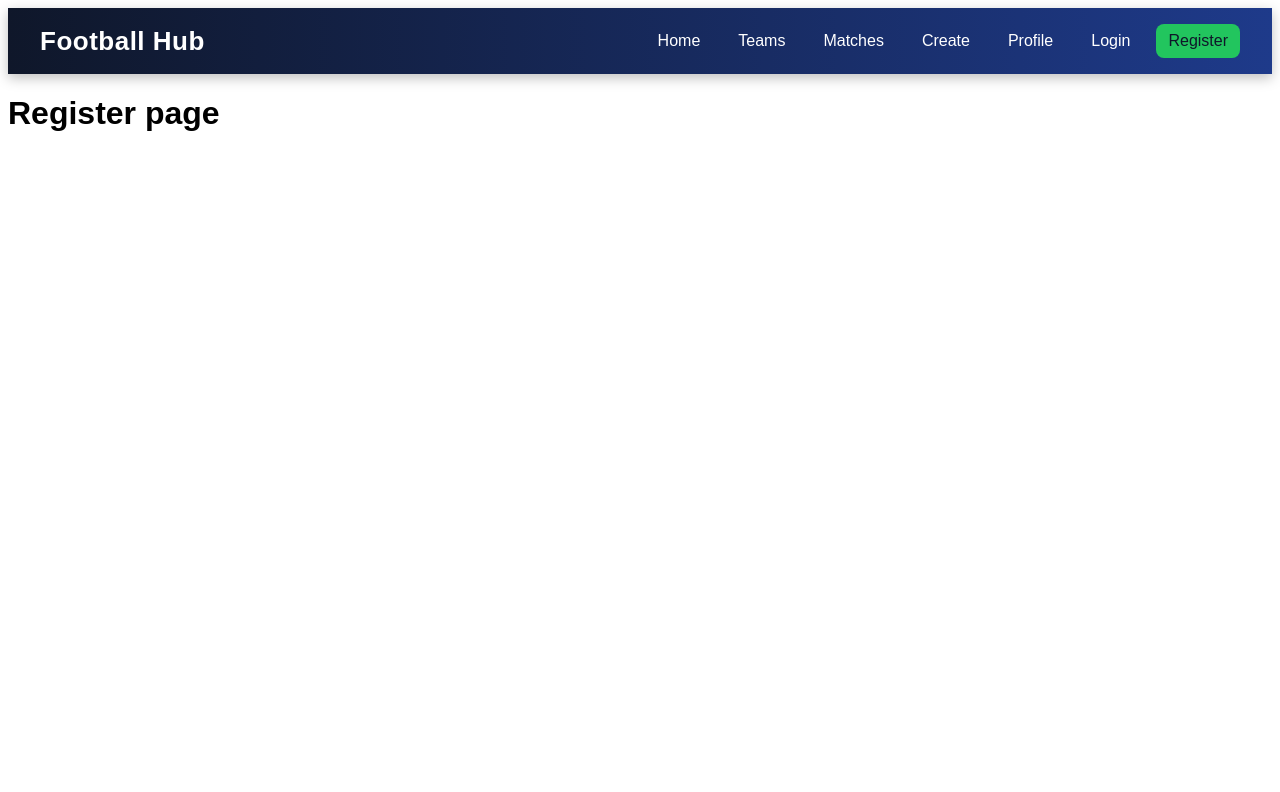
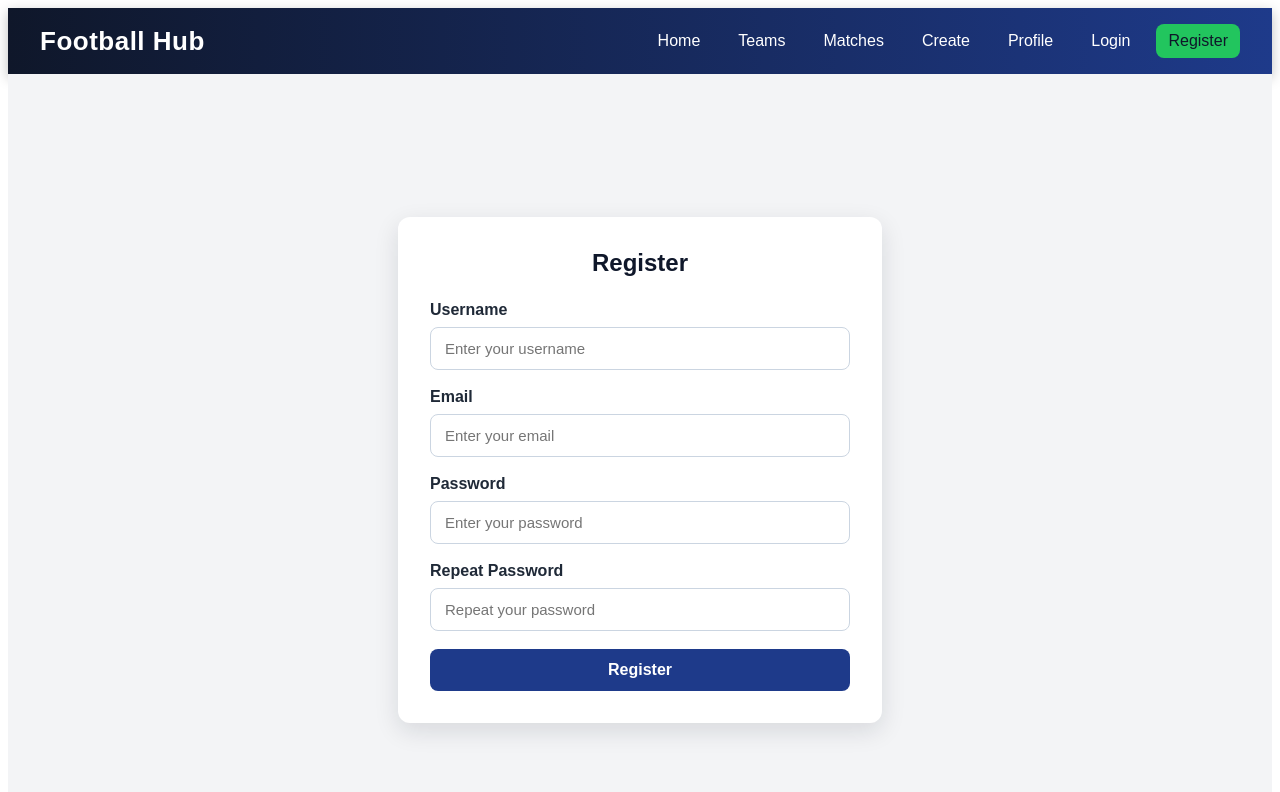
Before and after one commit to Petar-Yoan/football-hub-react, a React (Vite) app: page /register in a window 1280 px wide. Shown: the top 792 px of the page. Built offline with nearby package versions, Linux system fonts and the light colour scheme.

Commit message:
Add login and register forms

```diff
--- a/src/App.css
+++ b/src/App.css
@@ -39,3 +39,72 @@
   background-color: #22c55e;
   color: #0f172a;
 }
+
+.form-page {
+  min-height: calc(100vh - 72px);
+  display: flex;
+  justify-content: center;
+  align-items: center;
+  padding: 32px 16px;
+  background: #f3f4f6;
+}
+
+.form-card {
+  width: 100%;
+  max-width: 420px;
+  background: #ffffff;
+  padding: 32px;
+  border-radius: 12px;
+  box-shadow: 0 8px 24px rgba(15, 23, 42, 0.12);
+}
+
+.form-card h1 {
+  margin: 0 0 24px;
+  text-align: center;
+  color: #0f172a;
+}
+
+.auth-form {
+  display: flex;
+  flex-direction: column;
+  gap: 18px;
+}
+
+.form-group {
+  display: flex;
+  flex-direction: column;
+  gap: 8px;
+}
+
+.form-group label {
+  font-weight: 600;
+  color: #1f2937;
+}
+
+.form-group input {
+  padding: 12px 14px;
+  border: 1px solid #cbd5e1;
+  border-radius: 8px;
+  font-size: 15px;
+  outline: none;
+}
+
+.form-group input:focus {
+  border-color: #1e3a8a;
+}
+
+.form-button {
+  border: none;
+  padding: 12px 16px;
+  border-radius: 8px;
+  background-color: #1e3a8a;
+  color: #ffffff;
+  font-size: 16px;
+  font-weight: 600;
+  cursor: pointer;
+}
+
+.form-button:hover {
+  background-color: #22c55e;
+  color: #0f172a;
+}
--- a/src/pages/Login.tsx
+++ b/src/pages/Login.tsx
@@ -1,4 +1,48 @@
+import { useState } from 'react';
+
 function Login() {
-    return <h1>Login page</h1>
+  const [email, setEmail] = useState('');
+  const [password, setPassword] = useState('');
+
+  const submitHandler = (event: React.FormEvent<HTMLFormElement>) => {
+    event.preventDefault();
+    console.log('Login data:', { email, password });
+  };
+
+  return (
+    <section className="form-page">
+      <div className="form-card">
+        <h1>Login</h1>
+
+        <form className="auth-form" onSubmit={submitHandler}>
+          <div className="form-group">
+            <label htmlFor="login-email">Email</label>
+            <input
+              id="login-email"
+              type="email"
+              placeholder="Enter your email"
+              value={email}
+              onChange={(event) => setEmail(event.target.value)}
+            />
+          </div>
+
+          <div className="form-group">
+            <label htmlFor="login-password">Password</label>
+            <input
+              id="login-password"
+              type="password"
+              placeholder="Enter your password"
+              value={password}
+              onChange={(event) => setPassword(event.target.value)}
+            />
+          </div>
+
+          <button type="submit" className="form-button">
+            Login
+          </button>
+        </form>
+      </div>
+    </section>
+  );
 }
 export default Login;
--- a/src/pages/Register.tsx
+++ b/src/pages/Register.tsx
@@ -1,4 +1,78 @@
+import { useState } from 'react';
+
 function Register() {
-    return <h1>Register page</h1>
+  const [username, setUsername] = useState('');
+  const [email, setEmail] = useState('');
+  const [password, setPassword] = useState('');
+  const [repeatPassword, setRepeatPassword] = useState('');
+
+  const submitHandler = (event: React.FormEvent<HTMLFormElement>) => {
+    event.preventDefault();
+    console.log('Register data:', {
+      username,
+      email,
+      password,
+      repeatPassword,
+    });
+  };
+
+  return (
+    <section className="form-page">
+      <div className="form-card">
+        <h1>Register</h1>
+
+        <form className="auth-form" onSubmit={submitHandler}>
+          <div className="form-group">
+            <label htmlFor="register-username">Username</label>
+            <input
+              id="register-username"
+              type="text"
+              placeholder="Enter your username"
+              value={username}
+              onChange={(event) => setUsername(event.target.value)}
+            />
+          </div>
+
+          <div className="form-group">
+            <label htmlFor="register-email">Email</label>
+            <input
+              id="register-email"
+              type="email"
+              placeholder="Enter your email"
+              value={email}
+              onChange={(event) => setEmail(event.target.value)}
+            />
+          </div>
+
+          <div className="form-group">
+            <label htmlFor="register-password">Password</label>
+            <input
+              id="register-password"
+              type="password"
+              placeholder="Enter your password"
+              value={password}
+              onChange={(event) => setPassword(event.target.value)}
+            />
+          </div>
+
+          <div className="form-group">
+            <label htmlFor="register-repeat-password">Repeat Password</label>
+            <input
+              id="register-repeat-password"
+              type="password"
+              placeholder="Repeat your password"
+              value={repeatPassword}
+              onChange={(event) => setRepeatPassword(event.target.value)}
+            />
+          </div>
+
+          <button type="submit" className="form-button">
+            Register
+          </button>
+        </form>
+      </div>
+    </section>
+  );
 }
+
 export default Register;
```
